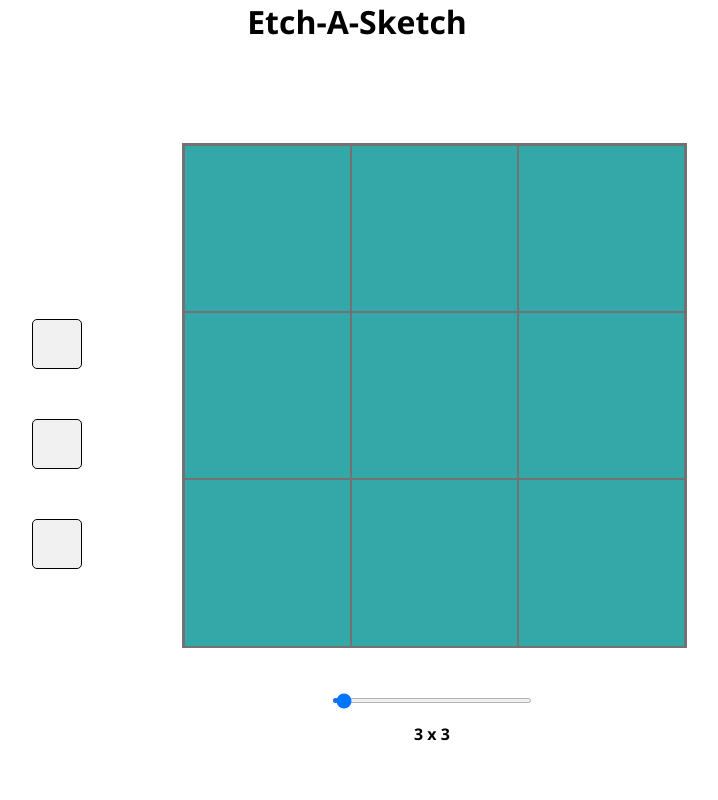
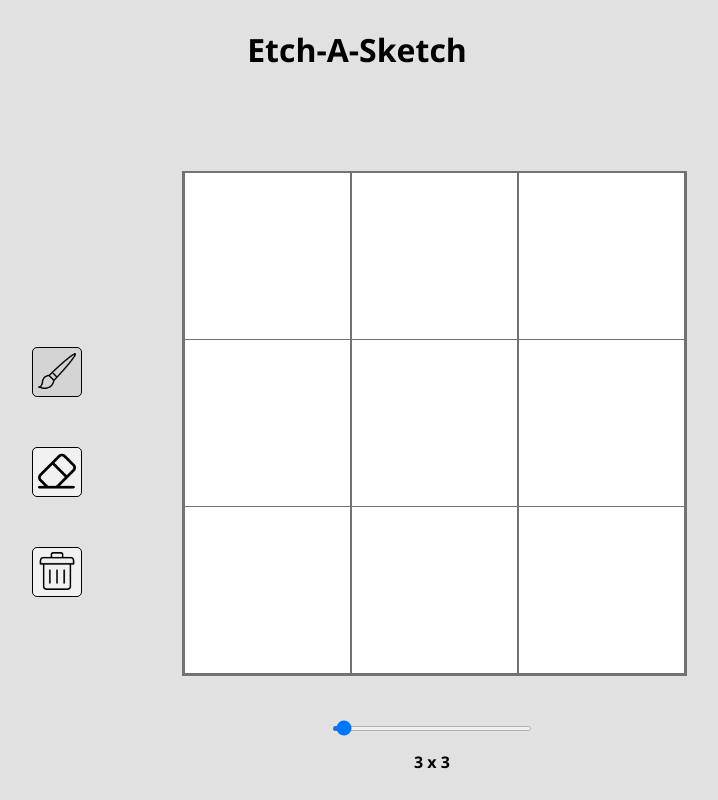
Before and after one commit to darricklaidin/Etch-A-Sketch, a plain HTML site: page index.html in a window 1280 px wide. Both pictures are taken after a click on the button 340 px from the left and 344 px from the top of the page. Shown: the whole page, without its empty margins (283-1001 px from the left). Drawn offline with Linux system fonts and the light colour scheme.

Commit message:
Implement paint and clear buttons

```diff
--- a/index.html
+++ b/index.html
@@ -14,8 +14,8 @@
     <div class="content">
 
         <div class="toolbox">
-            <button id="color-picker-button"></button>
-            <button id="rainbow-button"></button>
+            <button id="paint-button"></button>
+            <button id="eraser-button"></button>
             <button id="clear-button"></button>
         </div>
         <div class="grid-area">
--- a/index.js
+++ b/index.js
@@ -1,3 +1,7 @@
+// MACROS
+const TOOLS = ["paint", "eraser"];
+const DEFAULT_TOOL = TOOLS[0];
+
 // Canvas configs
 var slider = document.querySelector('#canvas-slider');
 var oldSliderValue = slider.value;
@@ -9,6 +13,11 @@ var gridContent = document.querySelector('.grid-content');
 let mouseDown = false
 document.body.onmousedown = () => (mouseDown = true)
 document.body.onmouseup = () => (mouseDown = false)
+
+// Tool configs
+let allTools = Array.from(document.querySelector('.toolbox').children);
+// Set default tool to be active
+document.querySelector(`#${DEFAULT_TOOL}-button`).classList.toggle('active-tool');
 
 // On slider change
 slider.addEventListener('input', () => {
@@ -65,3 +74,26 @@ let changeColor = (e) => {
 // On mouse [over and down] or [only on click]
 gridContent.addEventListener('mouseover', changeColor);
 gridContent.addEventListener('mousedown', changeColor);
+
+// On click tool button
+allTools.forEach(tool => {
+    tool.addEventListener('click', (e) => {
+        allTools.forEach(element => {
+            element.classList.remove('active-tool');
+        });
+
+        // Toggle active tool
+        e.target.classList.toggle('active-tool');
+    });
+});
+
+// Clear canvas
+let clearCanvas = () => {
+    let grid = document.querySelectorAll('.grid');
+    grid.forEach((grid) => {
+        grid.style.backgroundColor = 'white';
+    });
+}
+
+// On clear button click
+document.querySelector('#clear-button').addEventListener('click', clearCanvas);
--- a/styles.css
+++ b/styles.css
@@ -8,6 +8,13 @@ html, body {
     width: 100vw;
     box-sizing: border-box;
     font-family: 'Segoe UI', Tahoma, Geneva, Verdana, sans-serif;
+}
+
+body {
+    display: flex;
+    flex-direction: column;
+    justify-content: center;
+    background-color: #e1e1e1;
 }
 
 h1 {
@@ -34,6 +41,29 @@ h1 {
     border-radius: 5px;
     background-color: #f1f1f1;
     cursor: pointer;
+    background-size: 80%;
+    background-repeat: no-repeat;
+    background-position: center;
+}
+
+.toolbox button:hover {
+    background-color: #e1e1e1;
+}
+
+#paint-button {
+    background-image: url(assets/paint.png);
+}
+
+#eraser-button {
+    background-image: url(assets/eraser.png);
+}
+
+#clear-button {
+    background-image: url(assets/clear.png);
+}
+
+.active-tool {
+    background-color: #d4d4d4 !important;
 }
 
 /* The grid & the canvas slider */
@@ -58,7 +88,7 @@ h1 {
 
 /* Grid cell */
 .grid {
-    background-color: rgb(52, 168, 168);
+    background-color: white;
     cursor: crosshair;
 }
 
```
Also changed, not shown: assets/clear.png (added), assets/eraser.png (added), assets/paint.png (added).
